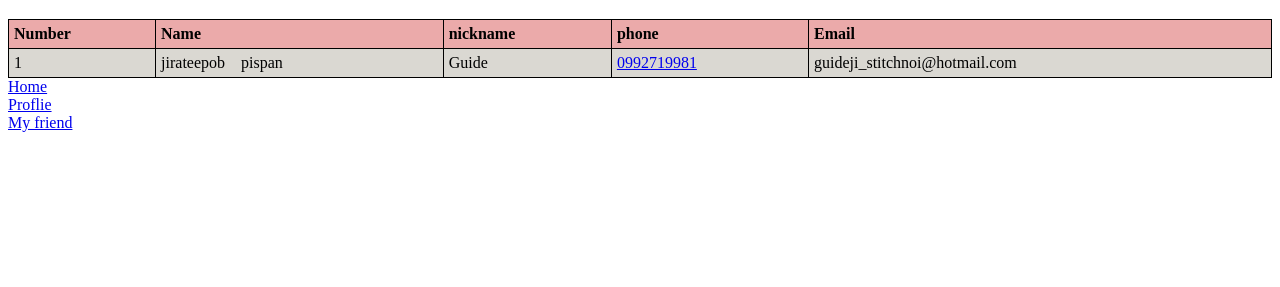
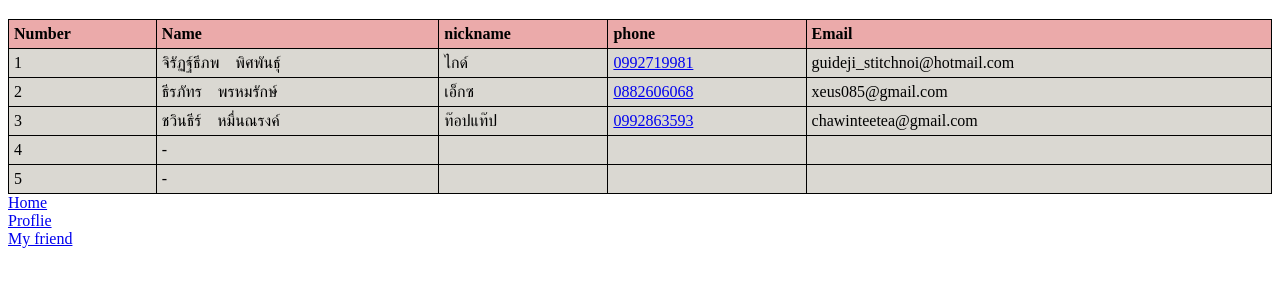
Before and after one commit to sadliver/sadliver.github.io, a plain HTML site: page friendlist.html in a window 1280 px wide. Shown: the part 61-348 px from the top of the page. Drawn offline with Linux system fonts and the light colour scheme.

Commit message:
update friendlist

```diff
--- a/friendlist.html
+++ b/friendlist.html
@@ -38,10 +38,38 @@
         </tr>
         <tr>
             <td>1</td>
-            <td>jirateepob&nbsp;&nbsp;&nbsp;&nbsp;pispan</td>
-            <td>Guide</td>
+            <td>จิรัฏฐ์ธีภพ&nbsp;&nbsp;&nbsp;&nbsp;พิศพันธุ์</td>
+            <td>ไกด์</td>
             <td><a href="tel:0992719981">0992719981</a></td>
             <td>guideji_stitchnoi@hotmail.com</td>
+        </tr>
+        <tr>
+            <td>2</td>
+            <td>ธีรภัทร&nbsp;&nbsp;&nbsp;&nbsp;พรหมรักษ์</td>
+            <td>เอ็กซ</td>
+            <td><a href="tel:0882606068">0882606068</a></td>
+            <td>xeus085@gmail.com</td>
+        </tr>
+        <tr>
+            <td>3</td>
+            <td>ชวินธีร์&nbsp;&nbsp;&nbsp;&nbsp;หมื่นณรงค์</td>
+            <td>ท๊อปแท๊ป</td>
+            <td><a href="tel:0992863593">0992863593</a></td>
+            <td>chawinteetea@gmail.com</td>
+        </tr>
+        <tr>
+            <td>4</td>
+            <td>-&nbsp;&nbsp;&nbsp;&nbsp;</td>
+            <td></td>
+            <td><a href="tel:"></a></td>
+            <td></td>
+        </tr>
+        <tr>
+            <td>5</td>
+            <td>-&nbsp;&nbsp;&nbsp;&nbsp;</td>
+            <td></td>
+            <td><a href="tel:"></a></td>
+            <td></td>
         </tr>
 
 
```
